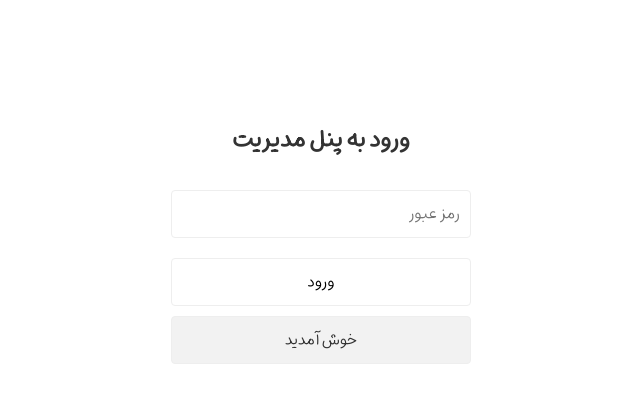
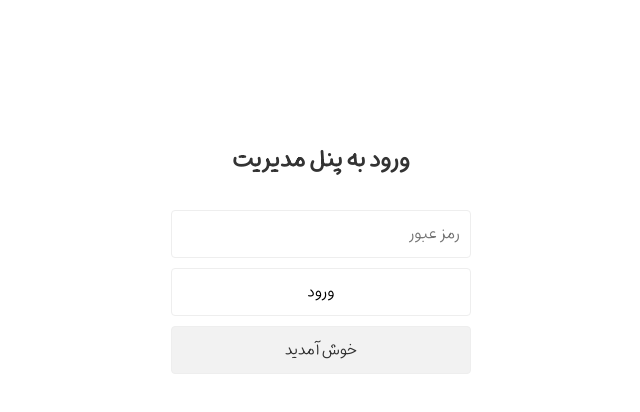
Before and after one commit to amuleo/amuleo-books, a plain HTML site: page manage.html in a window 1280 px wide. Shown: the whole page, without its empty margins (319-959 px from the left). Drawn offline with Linux system fonts and the light colour scheme.

Commit message:
Update manage.html

```diff
--- a/manage.html
+++ b/manage.html
@@ -98,6 +98,8 @@
     #login-container {
       max-width: 300px;
       margin: 100px auto;
+      gap: 10px;
+      display: grid;
     }
 
     /* یکنواخت‌سازی عرض فیلد، دکمه ورود و پیام ورود */
@@ -106,7 +108,6 @@
     #loginMessage {
       width: 100%;
       padding: 10px;
-      margin: 10px 0;
       font-size: 1rem;
       border: 1px solid var(--minimal-border-color);
       border-radius: 4px;
```
